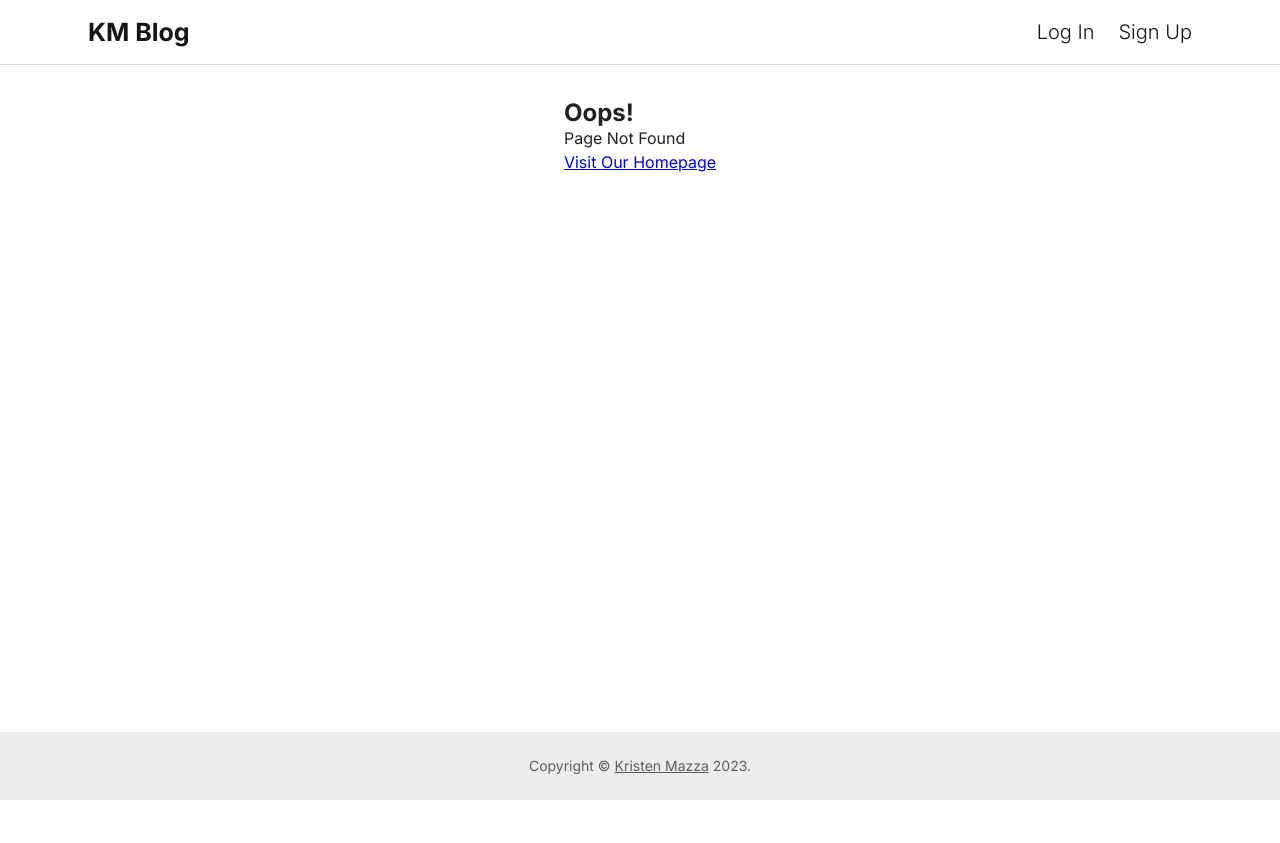
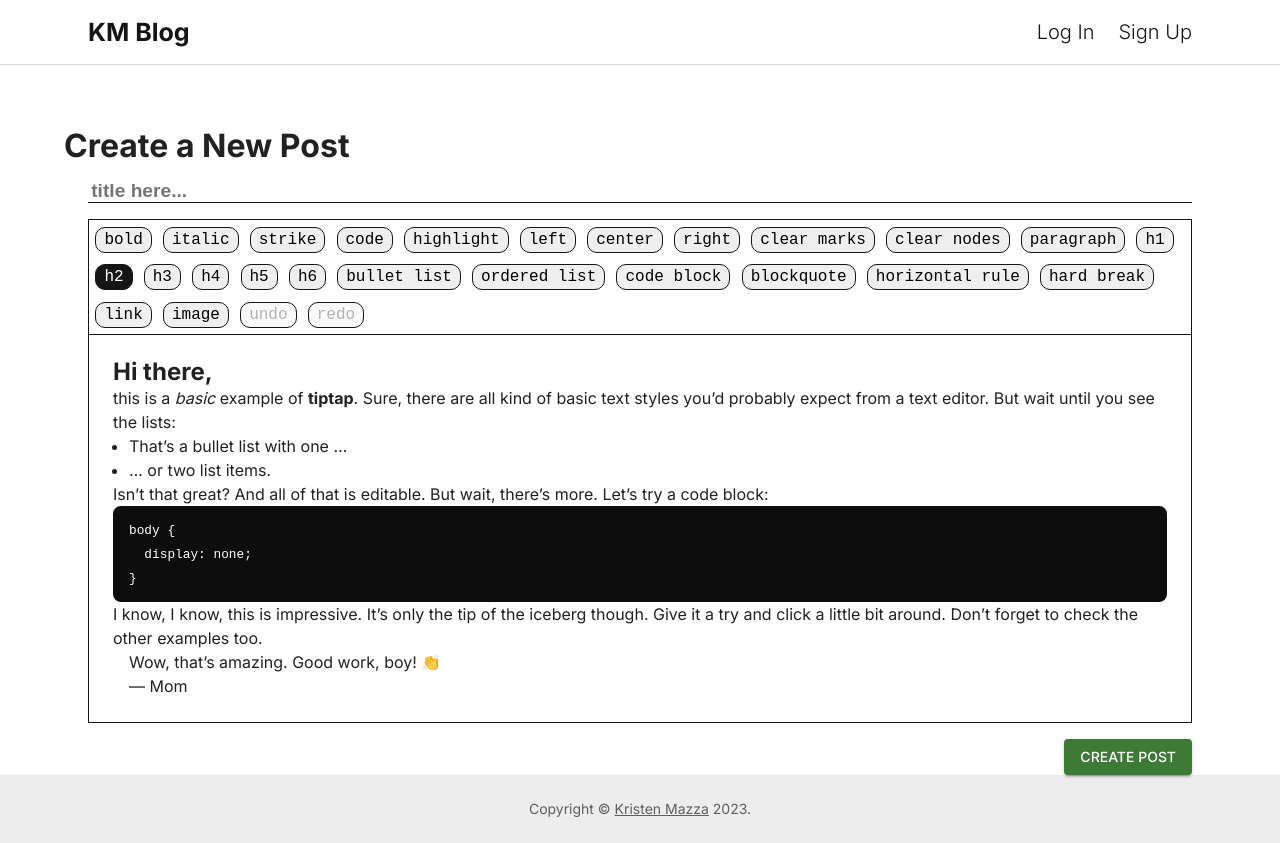
Before and after one commit to kristenmazza/blog-cms, a React (Vite) app: page /new in a window 1280 px wide. Before the commit this address had no page. Before the commit the page ends 800 px from the top, so only its background shows below. Built offline with nearby package versions, Linux system fonts and the light colour scheme.

Commit message:
Create new post page

```diff
--- a/package.json
+++ b/package.json
@@ -17,6 +17,7 @@
     "@tiptap/extension-color": "^2.1.11",
     "@tiptap/extension-highlight": "^2.1.11",
     "@tiptap/extension-image": "^2.1.11",
+    "@tiptap/extension-link": "^2.1.11",
     "@tiptap/extension-text-align": "^2.1.11",
     "@tiptap/pm": "^2.1.11",
     "@tiptap/react": "^2.1.11",
--- a/src/App.jsx
+++ b/src/App.jsx
@@ -7,6 +7,7 @@ import Unauthorized from './pages/Unauthorized';
 import Home from './pages/Home';
 import EditPost from './pages/EditPost';
 import ErrorPage from './pages/ErrorPage';
+import NewPost from './pages/NewPost';
 
 function App() {
   return (
@@ -17,10 +18,11 @@ function App() {
         <Route path='register' element={<Register />} />
         <Route path='unauthorized' element={<Unauthorized />} />
         {/* Protected routes */}
-        <Route element={<RequireAuth />}>
-          <Route path='/' element={<Home />} />
-          <Route path='/edit/:slug' element={<EditPost />} />
-        </Route>
+        {/* <Route element={<RequireAuth />}> */}
+        <Route path='/' element={<Home />} />
+        <Route path='/edit/:slug' element={<EditPost />} />
+        <Route path='/new' element={<NewPost />} />
+        {/* </Route> */}
         {/* Catch all */}
         <Route path='*' element={<ErrorPage />} />
       </Route>
--- a/src/components/TipTap.css
+++ b/src/components/TipTap.css
@@ -3,7 +3,7 @@
   justify-content: center;
   align-items: center;
   width: 75%;
-  padding-bottom: 5rem;
+  padding-bottom: 1rem;
 }
 
 .title-inp {
@@ -56,22 +56,6 @@
 
 .tiptap {
   padding: 0.5rem;
-}
-
-.tags {
-  width: 100%;
-  height: 1.5rem;
-  margin: 1rem 0;
-  padding: 0.2rem;
-  border: none;
-  border-bottom: 1px solid #151515;
-  outline: none;
-  font-weight: 600;
-  font-size: 1.2rem;
-  transition: all 0.3s ease-in-out;
-  &:focus {
-    border-bottom: 1px solid #00fbff;
-  }
 }
 
 .preview-btn {
--- a/src/components/TipTap.jsx
+++ b/src/components/TipTap.jsx
@@ -3,10 +3,10 @@ import StarterKit from '@tiptap/starter-kit';
 import Image from '@tiptap/extension-image';
 import Highlight from '@tiptap/extension-highlight';
 import TextAlign from '@tiptap/extension-text-align';
+import Link from '@tiptap/extension-link';
 import { Container } from '@mui/material';
 import PropTypes from 'prop-types';
 import './TipTap.css';
-import { useState } from 'react';
 
 const MenuBar = ({ editor }) => {
   if (!editor) {
@@ -20,6 +20,26 @@ const MenuBar = ({ editor }) => {
     if (url) {
       editor.chain().focus().setImage({ src: url, alt: alt }).run();
     }
+  };
+
+  const setLink = () => {
+    const previousUrl = editor.getAttributes('link').href;
+    const url = window.prompt('URL', previousUrl);
+
+    // cancelled
+    if (url === null) {
+      return;
+    }
+
+    // empty
+    if (url === '') {
+      editor.chain().focus().extendMarkRange('link').unsetLink().run();
+
+      return;
+    }
+
+    // update link
+    editor.chain().focus().extendMarkRange('link').setLink({ href: url }).run();
   };
 
   return (
@@ -56,7 +76,7 @@ const MenuBar = ({ editor }) => {
         onClick={() => editor.chain().focus().toggleHighlight().run()}
         className={editor.isActive('highlight') ? 'is-active' : ''}
       >
-        Highlight
+        highlight
       </button>
       <button
         onClick={() => editor.chain().focus().setTextAlign('left').run()}
@@ -154,7 +174,13 @@ const MenuBar = ({ editor }) => {
       <button onClick={() => editor.chain().focus().setHardBreak().run()}>
         hard break
       </button>
-      <button onClick={() => addImage()}>Image</button>
+      <button
+        onClick={() => setLink()}
+        className={editor.isActive('link') ? 'is-active' : ''}
+      >
+        link
+      </button>
+      <button onClick={() => addImage()}>image</button>
       <button
         onClick={() => editor.chain().focus().undo().run()}
         disabled={!editor.can().chain().focus().undo().run()}
@@ -171,13 +197,15 @@ const MenuBar = ({ editor }) => {
   );
 };
 
-export default function TipTap() {
-  const [data, setData] = useState('');
-  const [editorContent, setEditorContent] = useState('');
-
-  const handleData = (e) => {
+export default function TipTap({
+  title,
+  setTitle,
+  editorContent,
+  setEditorContent,
+}) {
+  const handleTitleData = (e) => {
     if (e.target.name === 'title') {
-      setData({ ...data, title: e.target.value });
+      setTitle(e.target.value);
     }
   };
 
@@ -192,6 +220,7 @@ export default function TipTap() {
         types: ['heading', 'paragraph'],
       }),
       Highlight,
+      Link,
     ],
     content: `
       <h2>
@@ -235,7 +264,7 @@ export default function TipTap() {
           <input
             type='text'
             name='title'
-            onBlur={handleData}
+            onBlur={handleTitleData}
             placeholder='title here...'
             className='title-inp'
           />
--- /dev/null
+++ b/src/pages/NewPost.jsx
@@ -0,0 +1,42 @@
+import { Button, Container, Toolbar } from '@mui/material';
+import Tiptap from '../components/TipTap';
+import styles from './NewPost.module.css';
+import { useState } from 'react';
+import axios from 'axios';
+
+export default function NewPost() {
+  const [title, setTitle] = useState('');
+  const [editorContent, setEditorContent] = useState('');
+
+  const handleClick = async () => {
+    try {
+      const response = await axios.post(
+        import.meta.env.VITE_BACKEND_URL + `/posts`,
+        JSON.stringify({ title: title, content: editorContent }),
+      );
+      console.log(response);
+    } catch (err) {
+      console.log(err);
+    }
+  };
+
+  return (
+    <Container sx={{ display: 'flex', flexDirection: 'column' }} maxWidth='lg'>
+      <Toolbar sx={{ height: '8rem' }} />
+      <h1>Create a New Post</h1>
+      <Tiptap
+        title={title}
+        setTitle={setTitle}
+        editorContent={editorContent}
+        setEditorContent={setEditorContent}
+      />
+      <Button
+        onClick={handleClick}
+        className={styles.containedBtn}
+        variant='contained'
+      >
+        Create Post
+      </Button>
+    </Container>
+  );
+}
--- /dev/null
+++ b/src/pages/NewPost.module.css
@@ -0,0 +1,9 @@
+.containedBtn {
+  background-color: #3d7a35 !important;
+  align-self: flex-end;
+  margin-right: 1.5rem !important;
+}
+
+.containedBtn:hover {
+  background-color: #4c8d44 !important;
+}
```
Also changed, not shown: src/pages/EditPost.module.css (deleted), 1 other file (tests, documents, lock files or other folders).
